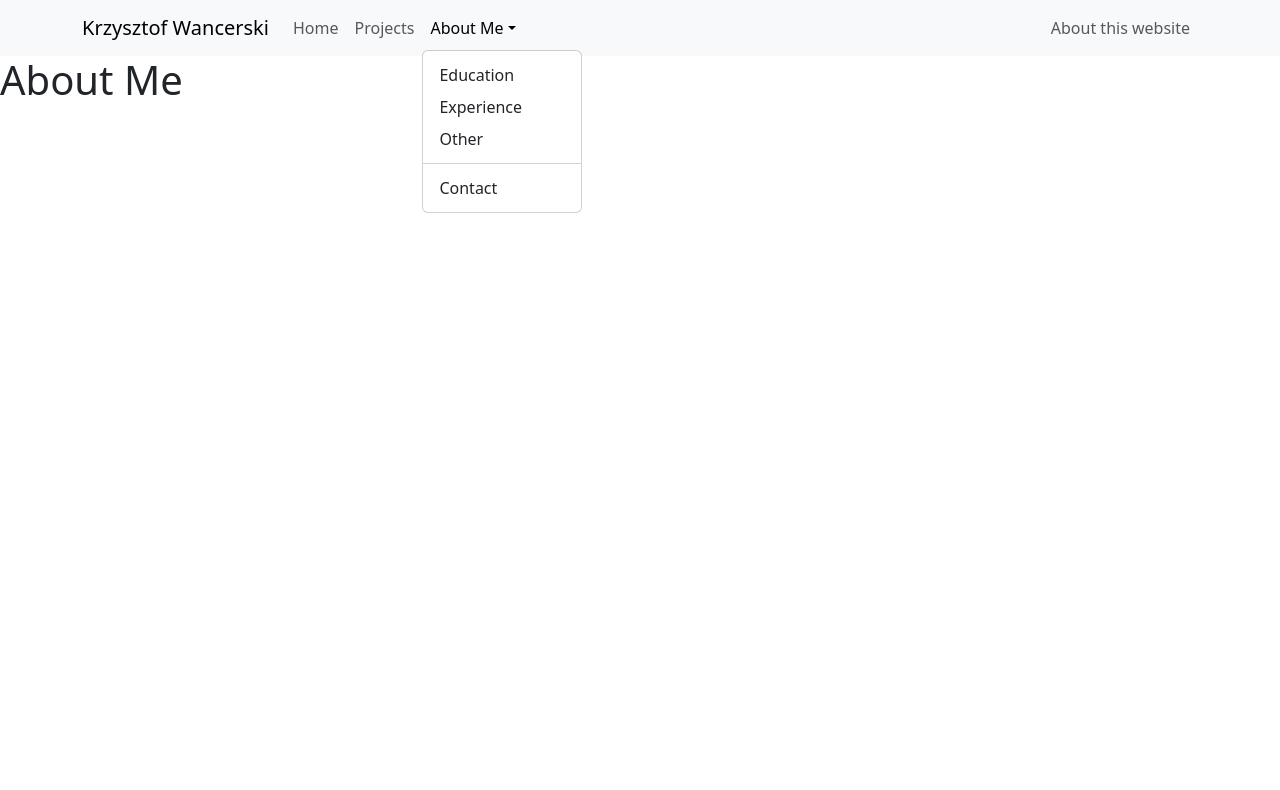
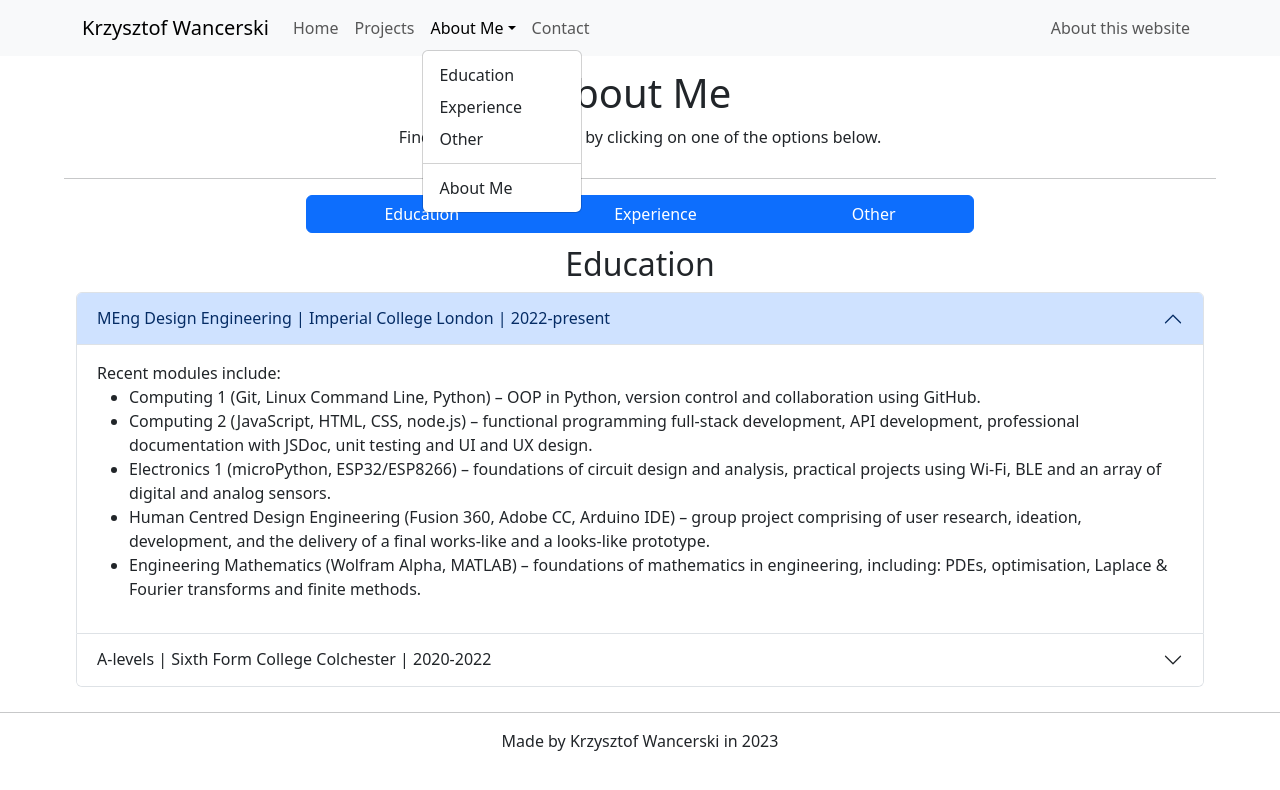
Before and after one commit to kwancer/reactWebsite, a React (Create React App) app: page /aboutme/education in a window 1280 px wide. Both pictures are taken after a click on the button "About Me". Shown: the top 790 px of the page. Built offline with nearby package versions, Linux system fonts and the light colour scheme.

Commit message:
added education

```diff
--- /dev/null
+++ b/src/components/About.js
@@ -0,0 +1,34 @@
+import NavBar from './NavBar.js';
+import Footer from './Footer.js';
+import Row from 'react-bootstrap/Row';
+import Col from 'react-bootstrap/Col';
+import Container from 'react-bootstrap/Container';
+
+
+const About = () => {
+    return (
+        <div className="App">
+        <NavBar />
+        <Container>
+            <Row>
+                <Col>
+                    <h1>About</h1>
+                </Col>
+            </Row>
+            <Row>
+                <Col>
+                    <p>This website was written in React.
+                    </p>
+                </Col>
+            </Row>
+            <Row>
+                <Col>
+                    <Footer />
+                </Col>
+                </Row>
+        </Container>
+        </div>
+    )
+}
+
+export default About;
--- a/src/components/AboutMe.js
+++ b/src/components/AboutMe.js
@@ -1,10 +1,30 @@
+import { Outlet } from 'react-router-dom';
 import NavBar from './NavBar.js';
+import Footer from './Footer.js';
+import Button from 'react-bootstrap/Button';
+import ButtonGroup from 'react-bootstrap/ButtonGroup';
+import Row from 'react-bootstrap/Row';
 
 const AboutMe = () => {
     return (
-        <div>
+        <div className='App'>
             <NavBar />
+            <Row style={{marginLeft: "5%", marginRight: "5%", marginTop:"1%"}}>
             <h1>About Me</h1>
+            <p>Find out more about me by clicking on one of the options below.</p>
+            </Row>
+            <Row style={{marginLeft: "5%", marginRight: "5%", marginTop:"1%"}}>
+                <hr></hr>
+            <ButtonGroup aria-label="Basic example" style={{width:"60%", left:"20%"}}>
+            <Button href='/aboutme/education' variant="primary">Education</Button>
+            <Button href='/aboutme/experience' variant="primary">Experience</Button>
+            <Button href='/aboutme/other' variant="primary">Other</Button>
+            </ButtonGroup>
+            </Row>
+            <Row style={{marginLeft: "5%", marginRight: "5%", marginTop:"1%"}}>
+            <Outlet />
+            </Row>
+            <Footer />
         </div>
     )
 }
--- a/src/components/Education.js
+++ b/src/components/Education.js
@@ -1,10 +1,38 @@
-import NavBar from './NavBar.js';
+import Accordion from 'react-bootstrap/Accordion';
+
 
 const Education = () => {
     return (
         <div>
-            <NavBar />
-            <h1>Education</h1>
+            <h2>Education</h2>
+            <Accordion defaultActiveKey={['0']} alwaysOpen>
+            <Accordion.Item eventKey="0">
+                <Accordion.Header>MEng Design Engineering | Imperial College London | 2022-present</Accordion.Header>
+                <Accordion.Body style={{textAlign: "left"}}>
+                Recent modules include:
+                <ul>
+                    <li>Computing 1 (Git, Linux Command Line, Python) – OOP in Python, version control and collaboration using GitHub.</li>
+                    <li>Computing 2 (JavaScript, HTML, CSS, node.js) – functional programming full-stack development, API development, professional documentation with JSDoc, unit testing and UI and UX design.</li>
+                    <li>Electronics 1 (microPython, ESP32/ESP8266) – foundations of circuit design and analysis, practical projects using Wi-Fi, BLE and an array of digital and analog sensors.</li>
+                    <li>Human Centred Design Engineering (Fusion 360, Adobe CC, Arduino IDE) – group project comprising of user research, ideation, development, and the delivery of a final works-like and a looks-like prototype.</li>
+                    <li>Engineering Mathematics (Wolfram Alpha, MATLAB) – foundations of mathematics in engineering, including: PDEs, optimisation, Laplace & Fourier transforms and finite methods.</li>
+                </ul>
+                </Accordion.Body>
+            </Accordion.Item>
+            <Accordion.Item eventKey="1">
+                <Accordion.Header>A-levels | Sixth Form College Colchester | 2020-2022</Accordion.Header>
+                <Accordion.Body style={{textAlign: "left"}}>
+                Below are the qualifications gained during my studies at sixth form:
+                <ul>
+                    <li> A-level Mathematics – A*</li>
+                    <li> A-level Computer Science – A*</li>
+                    <li> A-level Physics – A*</li>
+                    <li> A-level Design and Technology – A*</li>
+                    <li> As-level Further Mathematics – A</li>
+                </ul>
+                </Accordion.Body>
+            </Accordion.Item>
+            </Accordion>
         </div>
     )
 }
--- /dev/null
+++ b/src/components/Experience.js
@@ -0,0 +1,10 @@
+const Experience = () => {
+    return (
+        <div className="App">
+            <h2>Experience</h2>
+            <p>Below you can find my work experience.</p>
+        </div>
+    )
+}
+
+export default Experience
--- a/src/components/NavBar.js
+++ b/src/components/NavBar.js
@@ -15,18 +15,19 @@ function NavBar() {
             <Nav.Link href="/projects">Projects</Nav.Link>
             <NavDropdown title="About Me" id="collasible-nav-dropdown">
               <NavDropdown.Item href="/aboutme/education">Education</NavDropdown.Item>
-              <NavDropdown.Item href="#action/3.2">
+              <NavDropdown.Item href="/aboutme/experience">
                 Experience
               </NavDropdown.Item>
-              <NavDropdown.Item href="#action/3.3">Other</NavDropdown.Item>
+              <NavDropdown.Item href="/aboutme/other">Other</NavDropdown.Item>
               <NavDropdown.Divider />
-              <NavDropdown.Item href="/contact">
-                Contact
+              <NavDropdown.Item href="/aboutme">
+                About Me
               </NavDropdown.Item>
             </NavDropdown>
+            <Nav.Link href="/contact">Contact</Nav.Link>
           </Nav>
           <Nav>
-            <Nav.Link href="#deets">About this website</Nav.Link>
+            <Nav.Link href="/about">About this website</Nav.Link>
           </Nav>
         </Navbar.Collapse>
       </Container>
--- /dev/null
+++ b/src/components/Other.js
@@ -0,0 +1,9 @@
+const Other = () => {
+    return (
+        <div>
+            <h2>Other</h2>
+        </div>
+    )
+}
+
+export default Other
--- a/src/index.js
+++ b/src/index.js
@@ -8,6 +8,9 @@ import { Route, Routes, BrowserRouter } from 'react-router-dom';
 import AboutMe from './components/AboutMe';
 import Education from './components/Education';
 import Contact from './components/Contact';
+import Experience from './components/Experience';
+import Other from './components/Other';
+import About from './components/About';
 
 const root = ReactDOM.createRoot(document.getElementById('root'));
 root.render(
@@ -17,11 +20,12 @@ root.render(
       <Route path="/projects" element={<Projects />}/>
       <Route path="/aboutme" element={<AboutMe />}>
         <Route path="education" element={<Education />} />
-        {/* <Route path="experience" element={<Experience />} />
-        <Route path="other" element={<Other />} /> */}
+        <Route path="experience" element={<Experience />} />
+        <Route path="other" element={<Other />} />
       </Route>
       <Route path="/contact" element={<Contact />} />
-      <Route path="*" element={<h1>404</h1>} />
+      <Route path="/about" element={<About />} />
+      <Route path="*" element={<h1>Sorry, not found! <br></br>Krzysztof </h1>} />
     </Routes>
   </BrowserRouter>,
 );
```
